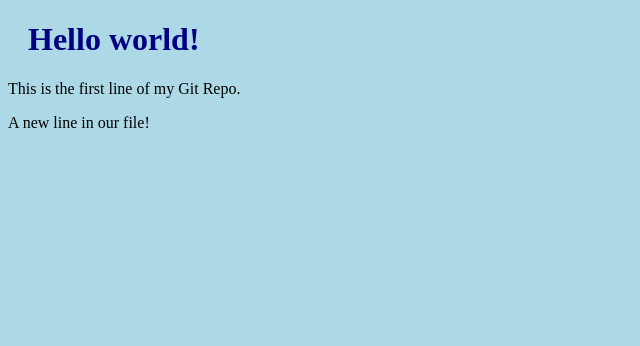
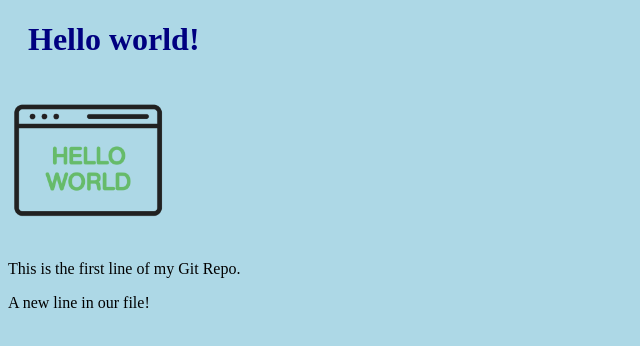
Before and after one commit to Rithvik-B/Rithvik-B.github.io, a plain HTML site: page index.html in a window 1280 px wide. Shown: the whole page, without its empty margins (0-640 px from the left). Drawn offline with Linux system fonts and the light colour scheme.

Commit message:
Added image to Hello world!

```diff
--- a/index.html
+++ b/index.html
@@ -8,6 +8,7 @@
 </head>
 <body>
     <h1>Hello world!</h1>
+    <div><img src="img_hello_world.jpg" alt="Hello World from Space" style="width: 100%; max-width: 160px;"></div>
     <p>This is the first line of my Git Repo.</p>
     <p>A new line in our file!</p>
 </body>
```
Also changed, not shown: img_hello_world.jpg (added).
